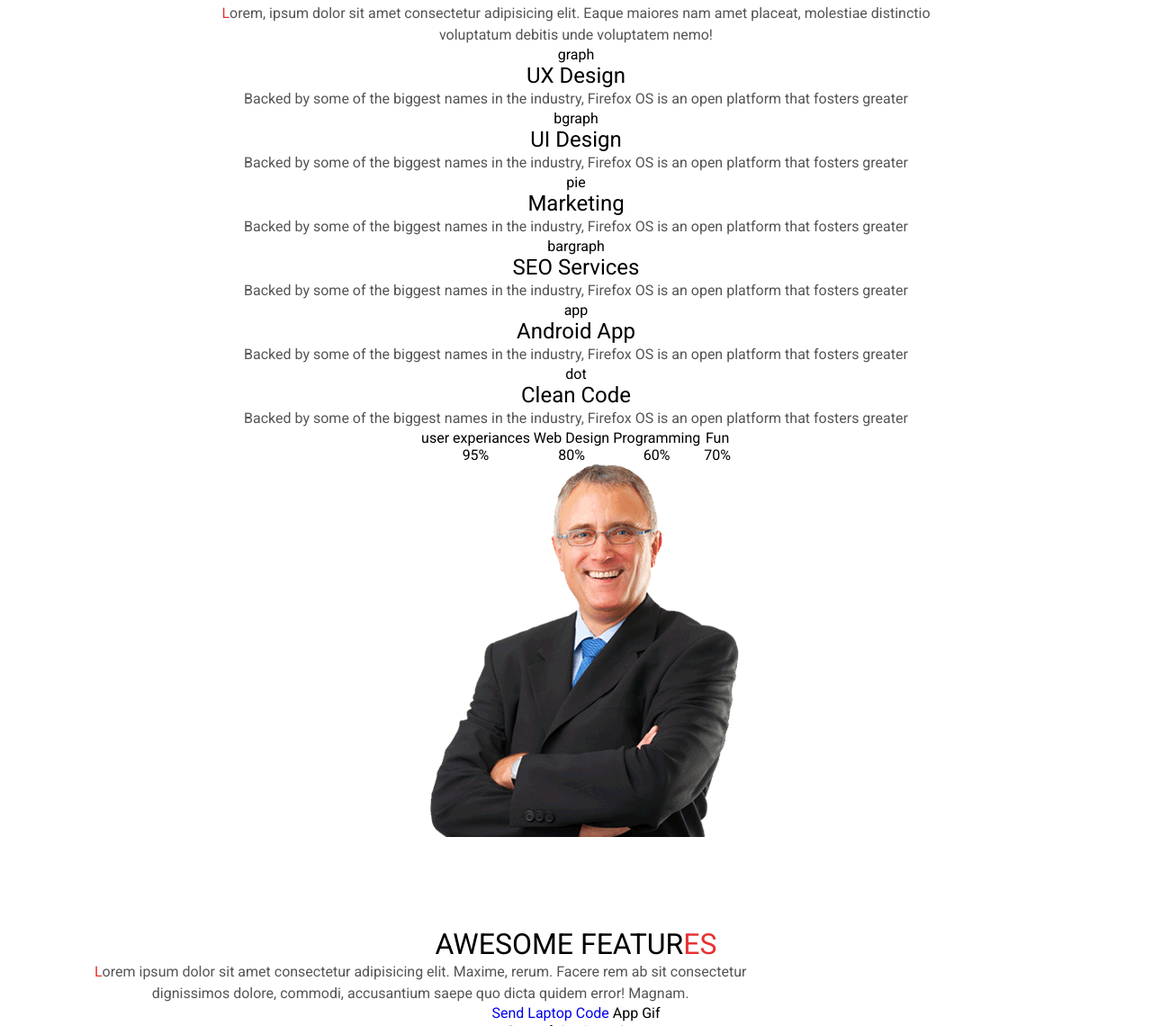
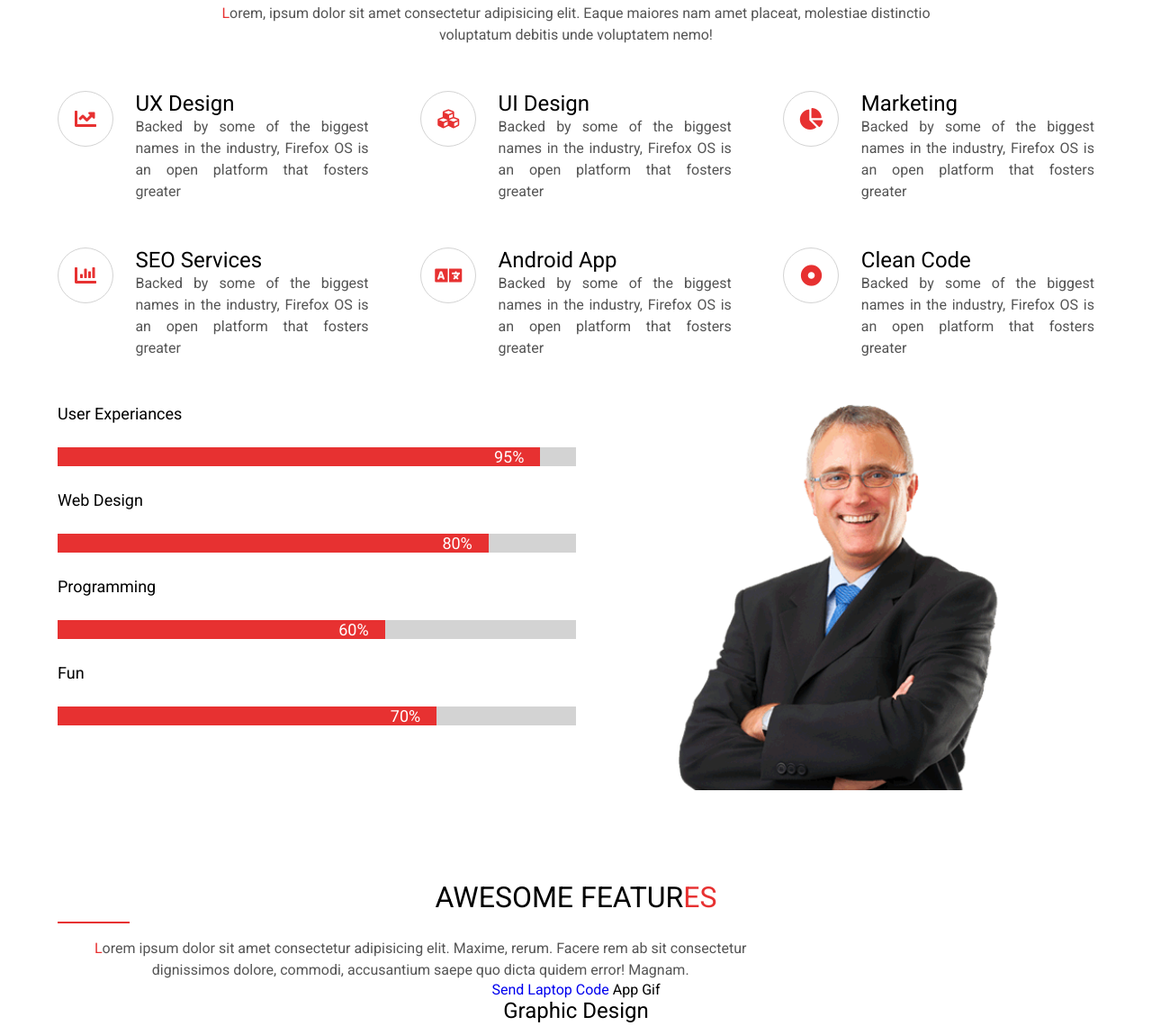
Before and after one commit to ssumanaxioned/cosmix, a plain HTML site: page index.html in a window 1280 px wide. Shown: the part 1515-2655 px from the top of the page at 90% size. Drawn offline with Linux system fonts and the light colour scheme; a script that the page names is missing.

Commit message:
services section styling done

```diff
--- a/assets/css/style.css
+++ b/assets/css/style.css
@@ -228,7 +228,11 @@
     align-items: center;
 }
 
-.logo { flex-basis: 30%; }
+.logo {
+  flex-basis: 30%;
+  text-align: left;
+}
+
 nav { flex-basis: 60%; }
 
 nav ul {
@@ -297,12 +301,14 @@
 .large {
     font-weight: 600;
     font-size: 56px;
+    text-align: left;
 }
 
 .banner .wrapper p {
     width: 50%;
     margin-top: 1em;
     color: white;
+    text-align: left;
 }
 
 .line {
@@ -373,11 +379,136 @@
     color: white;
 }
 
+.service-content {
+  margin-top: 50px;
+  display: flex;
+  flex-direction: row;
+  flex-wrap: wrap;
+  justify-content: space-between;
+  align-items: center;
+}
+
+.service-details {
+  flex-basis: 30%;
+  margin-bottom: 50px;
+  display: flex;
+  flex-direction: row;
+  justify-content: space-between;
+  align-items: flex-start;
+}
+
+.details {
+  flex-basis: 75%;
+  text-align: justify;
+}
+
+.icon {
+  width: 60px;
+  height: 60px;
+  border-radius: 50%;
+  border: 1px solid lightgray;
+  display: block;
+  position: relative;
+  text-indent: -9999px;
+}
+
+.icon::after {
+  position: absolute;
+  left: 50%;
+  top: 50%;
+  color: var(--red);
+  font-family: "Font Awesome 5 Free";
+  font-weight: 900;
+  font-size: 24px;
+  text-indent: 0;
+  transform: translate(-50%, -50%);
+}
+
+.graph::after { content: "\f201"; }
+.bgraph::after { content: "\f1b3"; }
+.pie::after { content: "\f200"; }
+.app::after { content: "\f1ab"; }
+.bargraph::after { content: "\f080"; }
+.dot::after { content:  "\f192"; }
+
+.progress-ctn {
+  width: 100%;
+  display: flex;
+  flex-direction: row;
+  justify-content: flex-start;
+  align-items: flex-start;
+}
+
+.progress-ctn img { flex-basis: 35%; }
+
+.progress-content {
+  margin-right: 5em;
+  flex-basis: 50%;
+  display: flex;
+  flex-direction: column;
+  justify-content: flex-start;
+  align-items: flex-start;
+}
+
+.progress-content li {
+  width: 100%;
+  font-weight: 400;
+  font-size: 18px;
+  text-align: left;
+  text-transform: capitalize;
+}
+
+.progress {
+  width: 100%;
+  margin: 1.5em 0;
+  background-color: lightgray;
+}
+
+.progress-bar {
+  padding-right:1em;
+  display: block;
+  background-color: var(--red);
+  color: white;
+  text-align: right;
+}
+
+.nine5 { width: 90%; }
+.eighty { width: 80%; }
+.sixty { width: 60% }
+.seventy { width: 70%; }
+
+.client-ctn {
+  width: 80%;
+  display: flex;
+  flex-direction: row;
+  justify-content: space-between;
+  align-items: center;
+}
+
+.last {
+  padding: 1em 0;
+  background-color: var(--red);
+  color: white;
+  font-size: 20px;
+  font-weight: 400;
+  text-align: center;
+  text-transform: uppercase;
+}
+
+.last p { color: white; }
+.bold { font-weight: 600; }
 footer { padding: 30px 0; }
 
+footer .wrapper p {
+  color: gray;
+  font-size: 16px;
+  font-weight: 400;
+  text-transform: capitalize;
+}
+
 .footer-ctn {
-    width: 50%;
-    margin-top: 20px;
+    width: 40%;
+    margin-top: 30px;
     margin-bottom: 10px;
     display: flex;
     flex-direction: row;
@@ -386,8 +517,8 @@
 }
 
 .f-social {
-    width: 50px;
-    height: 50px;
+    width: 40px;
+    height: 40px;
     border: 2px solid gray;
     border-radius: 50%;
     display: block;
@@ -407,7 +538,7 @@
     top: 50%;
     font-family: "Font Awesome 5 Brands";
     font-weight: 900;
-    font-size: 24px;
+    font-size: 20px;
     text-indent: 0;
     transform: translate(-50%, -50%);
 }
@@ -420,6 +551,7 @@
 .youtube::before { content: "\f167"; }
 .behance::before { content: "\f1b4"; }
 .instagram::before { content: "\e055"; }
+.blue { color: blue; }
 
 @media (max-width:1280px) {
     .logo { flex-basis: 25%; }
--- a/index.html
+++ b/index.html
@@ -91,7 +91,7 @@
                     <p class="desc">Lorem, ipsum dolor sit amet consectetur adipisicing elit. Eaque maiores nam amet placeat,
                         molestiae distinctio voluptatum debitis unde voluptatem nemo!</p>
                     <ul class="service-content">
-                        <li class="sevice-details">
+                        <li class="service-details">
                             <span class="icon graph">graph</span>
                             <div class="details">
                                 <span class="title">UX Design</span>
@@ -100,7 +100,7 @@
                                     that fosters greater</p>
                             </div>
                         </li>
-                        <li class="sevice-details">
+                        <li class="service-details">
                             <span class="icon bgraph">bgraph</span>
                             <div class="details">
                                 <span class="title">UI Design</span>
@@ -109,7 +109,7 @@
                                     that fosters greater</p>
                             </div>
                         </li>
-                        <li class="sevice-details">
+                        <li class="service-details">
                             <span class="icon pie">pie</span>
                             <div class="details">
                                 <span class="title">Marketing</span>
@@ -118,7 +118,7 @@
                                     that fosters greater</p>
                             </div>
                         </li>
-                        <li class="sevice-details">
+                        <li class="service-details">
                             <span class="icon bargraph">bargraph</span>
                             <div class="details">
                                 <span class="title">SEO Services</span>
@@ -127,7 +127,7 @@
                                     that fosters greater</p>
                             </div>
                         </li>
-                        <li class="sevice-details">
+                        <li class="service-details">
                             <span class="icon app">app</span>
                             <div class="details">
                                 <span class="title">Android App</span>
@@ -136,7 +136,7 @@
                                     that fosters greater</p>
                             </div>
                         </li>
-                        <li class="sevice-details">
+                        <li class="service-details">
                             <span class="icon dot">dot</span>
                             <div class="details">
                                 <span class="title">Clean Code</span>
@@ -151,7 +151,7 @@
                             <li>
                                 <span>user experiances</span>
                                 <div class="progress">
-                                    <span class="progress-bar">
+                                    <span class="progress-bar nine5">
                                         95%
                                     </span>
                                 </div>
@@ -159,7 +159,7 @@
                             <li>
                                 <span>Web Design</span>
                                 <div class="progress">
-                                    <span class="progress-bar">
+                                    <span class="progress-bar eighty">
                                         80%
                                     </span>
                                 </div>
@@ -167,7 +167,7 @@
                             <li>
                                 <span>Programming</span>
                                 <div class="progress">
-                                    <span class="progress-bar">
+                                    <span class="progress-bar sixty">
                                         60%
                                     </span>
                                 </div>
@@ -175,7 +175,7 @@
                             <li>
                                 <span>Fun</span>
                                 <div class="progress">
-                                    <span class="progress-bar">
+                                    <span class="progress-bar seventy">
                                         70%
                                     </span>
                                 </div>
@@ -189,6 +189,7 @@
                 <div class="wrapper">
                     <div class="feature-one">
                         <h5 class="heading">Awesome featur<span class="red">es</span></h5>
+                        <span class="line">line</span>
                         <p class="desc">Lorem ipsum dolor sit amet consectetur adipisicing elit. Maxime, rerum. Facere rem ab sit
                             consectetur dignissimos dolore, commodi, accusantium saepe quo dicta quidem error! Magnam.
                         </p>
@@ -291,6 +292,7 @@
                 <div class="feature-two">
                     <div class="wrapper">
                         <span class="heading">Awesome featur<span class="red">es</span></span>
+                        <span class="line">line</span>
                         <p>Lorem ipsum dolor sit amet consectetur adipisicing elit. Maxime, rerum. Facere rem ab sit
                             consectetur dignissimos dolore, commodi, accusantium saepe quo dicta quidem error! Magnam.
                         </p>
```
Lines whose indentation alone changed are shown as unchanged.
